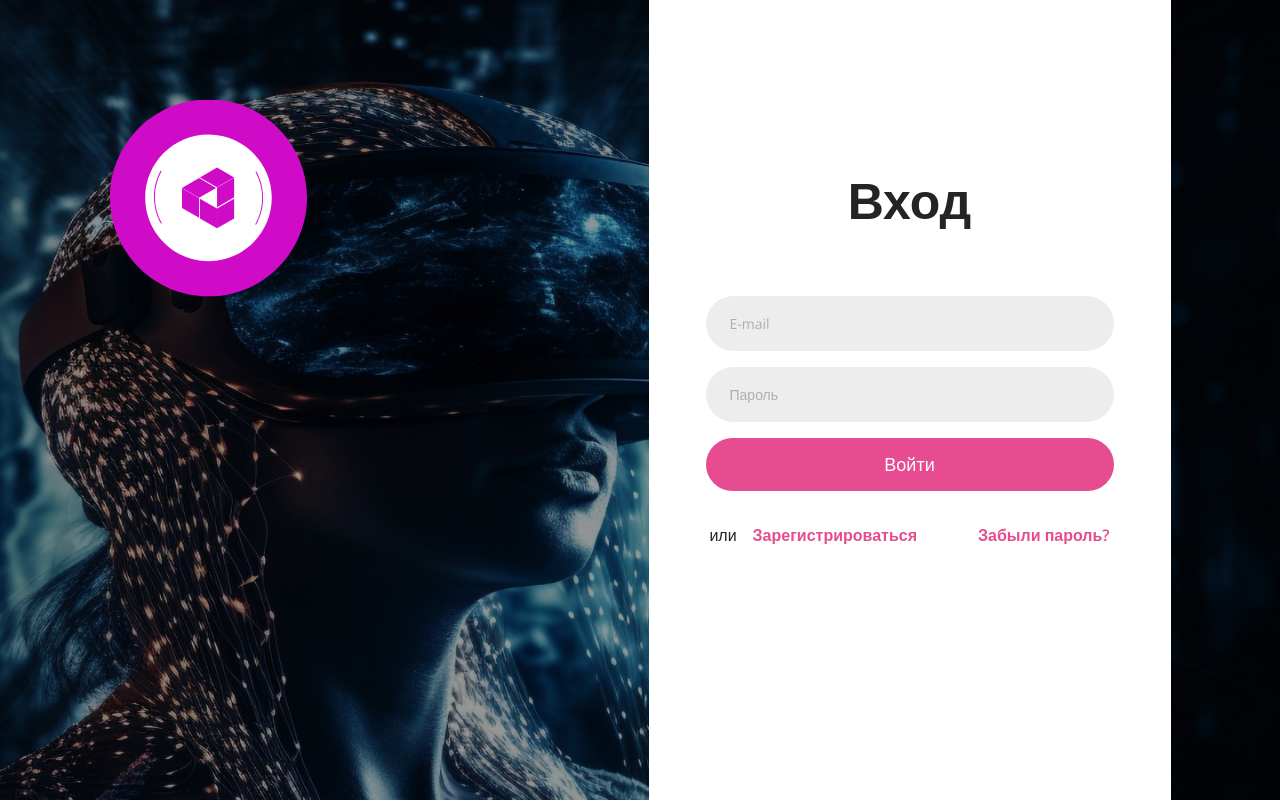
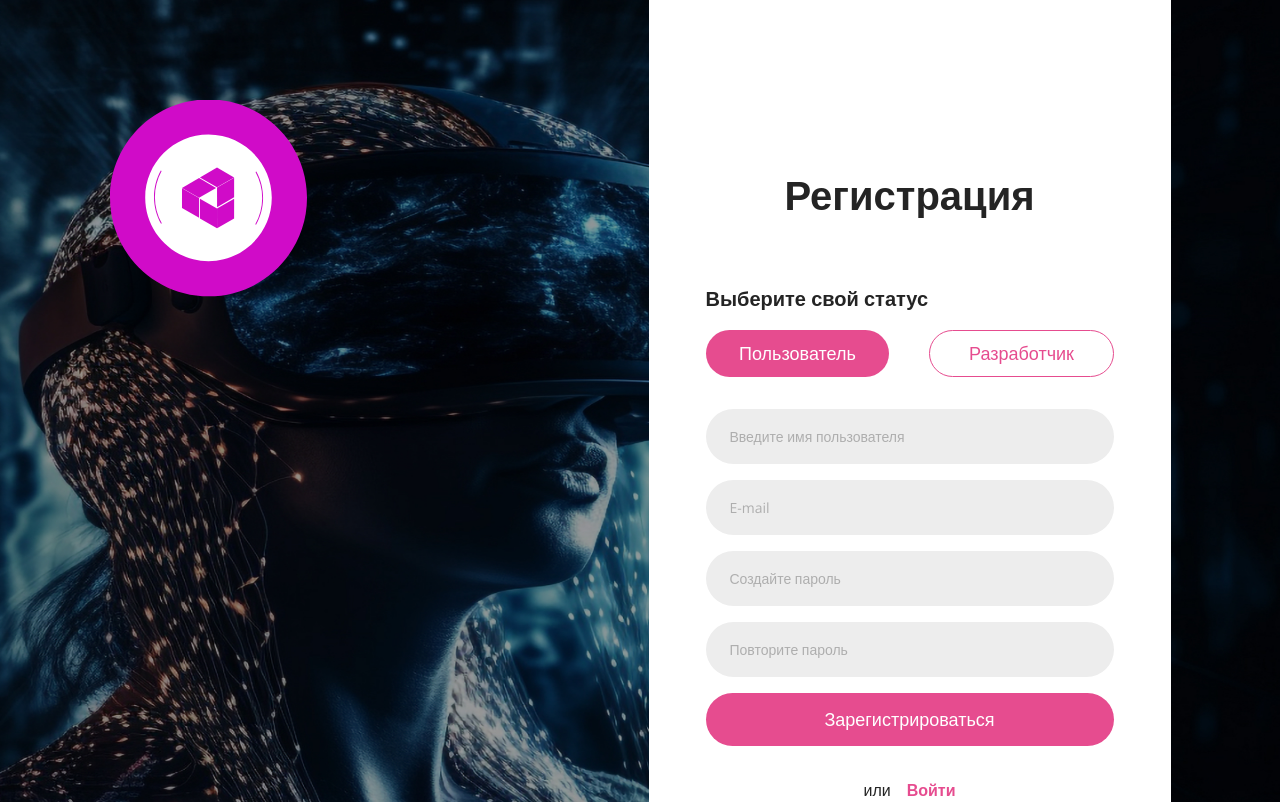
Before and after one commit to SGI12/warehouseAI_frontend, a Next.js app: page /Registration in a window 1280 px wide. Built offline with nearby package versions, Linux system fonts and the light colour scheme; a web font is replaced by a local one.

Commit message:
finished auth and register pages

```diff
--- a/next.config.js
+++ b/next.config.js
@@ -2,8 +2,10 @@
 const nextConfig = {
     compiler:{
         styledComponents: true
-    }
-
+    },
+    async rewrites() {
+        return []
+}
 }
 
 module.exports = nextConfig
--- a/package.json
+++ b/package.json
@@ -12,6 +12,7 @@
     "@types/node": "20.6.5",
     "@types/react": "18.2.22",
     "@types/react-dom": "18.2.7",
+    "axios": "^1.5.1",
     "eslint": "8.50.0",
     "eslint-config-next": "13.5.2",
     "next": "13.5.2",
@@ -27,4 +28,5 @@
   "devDependencies": {
     "babel-plugin-styled-components": "^2.1.4"
   }
+
 }
--- a/src/components/auth-card/AuthCard.tsx
+++ b/src/components/auth-card/AuthCard.tsx
@@ -1,9 +1,9 @@
 
 import { ButtonStyled } from '../buttons/Button'
 import { InputStyled } from '../inputs/Input'
-import { LinkStyled } from '../links/Link'
+import { LinkNoStyles, LinkStyled } from '../links/Link'
 import { TextDefaultStyled } from '../paragraphs/P'
-import { AuthCardStyled, H1StyledAuth, InputsContainer, LinksContainer } from './Styled'
+import { AuthCardStyled, FormStyled, H1StyledAuth, InputsContainer, LinksContainer } from './styled'
 
 
 
@@ -13,17 +13,21 @@ return (
 
     <AuthCardStyled>
         <H1StyledAuth>Вход</H1StyledAuth>
-        <InputsContainer>
+        <FormStyled>
             <InputStyled placeholder='E-mail'/>
             <InputStyled type='password' placeholder='Пароль'/>
             <ButtonStyled>Войти</ButtonStyled>
-        </InputsContainer>
+        </FormStyled>
         <LinksContainer>
                <LinksContainer className='with-margin'>
                 <TextDefaultStyled>или</TextDefaultStyled>
-                <LinkStyled>Зарегистрироваться</LinkStyled>
+                <LinkNoStyles href={'/Registration'}>
+                <LinkStyled >Зарегистрироваться</LinkStyled>
+                </LinkNoStyles>
                </LinksContainer>
-               <LinkStyled>Забыли пароль?</LinkStyled>
+               <LinkNoStyles href={'#'}>
+                <LinkStyled >Забыли пароль?</LinkStyled>
+               </LinkNoStyles>
         </LinksContainer>
     </AuthCardStyled>
 
--- a/src/components/auth-card/styled.ts
+++ b/src/components/auth-card/styled.ts
@@ -28,6 +28,19 @@ flex-direction: column;
 align-items: center;
 gap: 16px;
 margin-bottom: 32px;
+max-width: 408px;
+
+`
+
+export const FormStyled = styled.form`
+
+display: flex;
+flex-direction: column;
+align-items: center;
+gap: 16px;
+margin-bottom: 32px;
+max-width: 408px;
+
 
 `
 
--- a/src/components/buttons/button.ts
+++ b/src/components/buttons/button.ts
@@ -27,3 +27,24 @@ export const ButtonStyled = styled.button.attrs({
         background: #C83575;
     }
 `
+
+export const ButtonShortStyled = styled(ButtonStyled)`
+    padding: 10px 30px;
+    width: 190px;
+    background-color: #ffffff;
+    color: var(--accent, #E64C8F);
+    border: 1px solid var(--accent, #E64C8F);
+    &:hover {
+            background: #FFE1EE;
+        }
+    &.active {
+        background: var(--accent, #E64C8F);
+        border: none;
+        color: #ffffff
+
+
+
+    }
+
+
+`
--- a/src/components/links/link.ts
+++ b/src/components/links/link.ts
@@ -1,14 +1,21 @@
 'use client'
 import styled from 'styled-components'
+
 import { Open_Sans } from 'next/font/google'
+import Link from 'next/link'
 const opensans = Open_Sans({subsets: ['cyrillic', 'latin']})
 
 
-export const LinkStyled = styled.a.attrs(({href}) => ({
+export const LinkNoStyles = styled(Link)`
+
+text-decoration: none;
+
+`
+
+export const LinkStyled = styled.div.attrs({
 
     className: opensans.className,
-    href: href || '#'
-}))`
+})`
 
 font-size: 16px;
 font-style: normal;
--- a/src/components/paragraphs/p.ts
+++ b/src/components/paragraphs/p.ts
@@ -17,3 +17,15 @@ line-height: 150%;
 display: block;
 
 `
+
+export const SubHeaderStyled = styled.p.attrs({
+    className: opensans.className
+})`
+    color: ${props => props.color  ?  props.color : '#242424' };
+    font-size: 20px;
+    font-style: normal;
+    font-weight: 600;
+    line-height: 150%; /* 30px */
+    display: block;
+
+`
--- /dev/null
+++ b/src/components/registration-card/RegistrationCard.tsx
@@ -0,0 +1,106 @@
+
+import { useState } from "react";
+import { FormStyled, InputsContainer, LinksContainer } from "../auth-card/styled";
+import { ButtonShortStyled, ButtonStyled } from "../buttons/Button";
+import { SubHeaderStyled, TextDefaultStyled } from "../paragraphs/P";
+import { ButtonContainer, H2StyledAuth, RegistrationCardStyled, SubHeaderStyledRegistration } from "./styled"
+import { InputStyled } from "../inputs/Input";
+import { LinkNoStyles, LinkStyled } from "../links/Link";
+import type { GetStaticProps } from "next";
+
+
+
+
+
+const RegistrationCard = () => {
+    const [username, setUsername] = useState('');
+    const [email, setEmail] = useState('');
+    const [password, setPassword] = useState('');
+    const [active, setActive] = useState("1");
+    const handleClick = (event:any) => {
+        setActive(event.target.id);
+    }
+    const toJson = (obj:object) => {
+        return JSON.stringify(obj)
+    }
+
+
+    const RegUser = async (data:any) => {
+        const response = await fetch('http://51.250.98.26:8010/auth/register', {
+            method: "POST",
+            headers: {
+                'Content-Type': 'application/json',
+              },
+            body: JSON.stringify(data)
+        });
+
+        let result = await response.json();
+        console.log(result.message)
+    }
+
+    const handleSubmit = (event:any) => {
+        event.preventDefault();
+        const userData = {
+            username,
+            email,
+            password,
+        };
+        console.log(userData);
+        toJson(userData);
+        console.log(toJson(userData));
+        RegUser(userData)
+
+    }
+    return (
+        <RegistrationCardStyled>
+            <H2StyledAuth>Регистрация</H2StyledAuth>
+            <InputsContainer>
+            <SubHeaderStyledRegistration>Выберите свой статус</SubHeaderStyledRegistration>
+                    <ButtonContainer>
+                    <ButtonShortStyled
+                    key={"1"}
+                    className={active === "1" ? "active" : undefined}
+                    id ={"1"}
+                    onClick={handleClick}
+                    >
+                        Пользователь
+                    </ButtonShortStyled>
+
+                    <ButtonShortStyled
+                    key={"2"}
+                    className={active === "2" ? "active" : undefined}
+                    id ={"2"}
+                    onClick={handleClick}>
+                        Разработчик
+                    </ButtonShortStyled>
+                </ButtonContainer>
+            </InputsContainer>
+            <FormStyled onSubmit={handleSubmit}>
+                <InputStyled
+                placeholder="Введите имя пользователя"
+                type="text"
+                onChange={e => setUsername(e.target.value)}/>
+                <InputStyled
+                placeholder="E-mail"
+                type="email"
+                onChange={e => setEmail(e.target.value)}/>
+                <InputStyled
+                placeholder="Создайте пароль"
+                type="password"
+                onChange={e => setPassword(e.target.value)}/>
+                <InputStyled placeholder="Повторите пароль" type="password"/>
+                <ButtonStyled type="submit">Зарегистрироваться</ButtonStyled>
+            </FormStyled>
+            <LinksContainer>
+                <TextDefaultStyled>или</TextDefaultStyled>
+                <LinkNoStyles prefetch href={'/Auth'} passHref>
+                <LinkStyled >Войти</LinkStyled>
+                </LinkNoStyles>
+            </LinksContainer>
+
+
+        </RegistrationCardStyled>
+    );
+};
+
+export default RegistrationCard;
--- /dev/null
+++ b/src/components/registration-card/styled.ts
@@ -0,0 +1,26 @@
+'use client'
+import styled from "styled-components"
+import { AuthCardStyled } from "../auth-card/styled"
+import { H2Styled } from "../headers-text/HeaderText"
+import { SubHeaderStyled } from "../paragraphs/P"
+
+export const RegistrationCardStyled = styled(AuthCardStyled)``
+
+
+export const H2StyledAuth = styled(H2Styled)`
+    padding: 172px 0px 64px 0px;
+`
+
+export const SubHeaderStyledRegistration = styled(SubHeaderStyled)`
+    align-self: flex-start;
+
+`
+
+export const ButtonContainer = styled.div`
+
+    display: flex;
+    max-width: 408px;
+    gap: 40px;
+    justify-content: center;
+
+`
--- a/src/pages/Registration/index.tsx
+++ b/src/pages/Registration/index.tsx
@@ -1,15 +1,17 @@
-import AuthCard from "@/components/auth-card/AuthCard";
+
 import { Logo } from "../Auth/styled";
 import { RegistrationMainContainer } from "./styled"
+import RegistrationCard from "@/components/registration-card/RegistrationCard";
 
 
 const RegistrationPage = () => {
+
     return (
         <RegistrationMainContainer>
             <Logo>
                 <img src={"./logo_big.svg"} alt="Logo" />
             </Logo>
-            <AuthCard/>
+            <RegistrationCard/>
         </RegistrationMainContainer>
     );
 };
--- a/src/pages/Registration/styled.ts
+++ b/src/pages/Registration/styled.ts
@@ -1,6 +1,7 @@
 'use client'
 import styled from "styled-components";
 import { AuthMainContainer } from "../Auth/styled";
+
 
 export const RegistrationMainContainer = styled(AuthMainContainer)`
 
```
Also changed, not shown: src/api/registration.ts (added), 1 other file (tests, documents, lock files or other folders).
